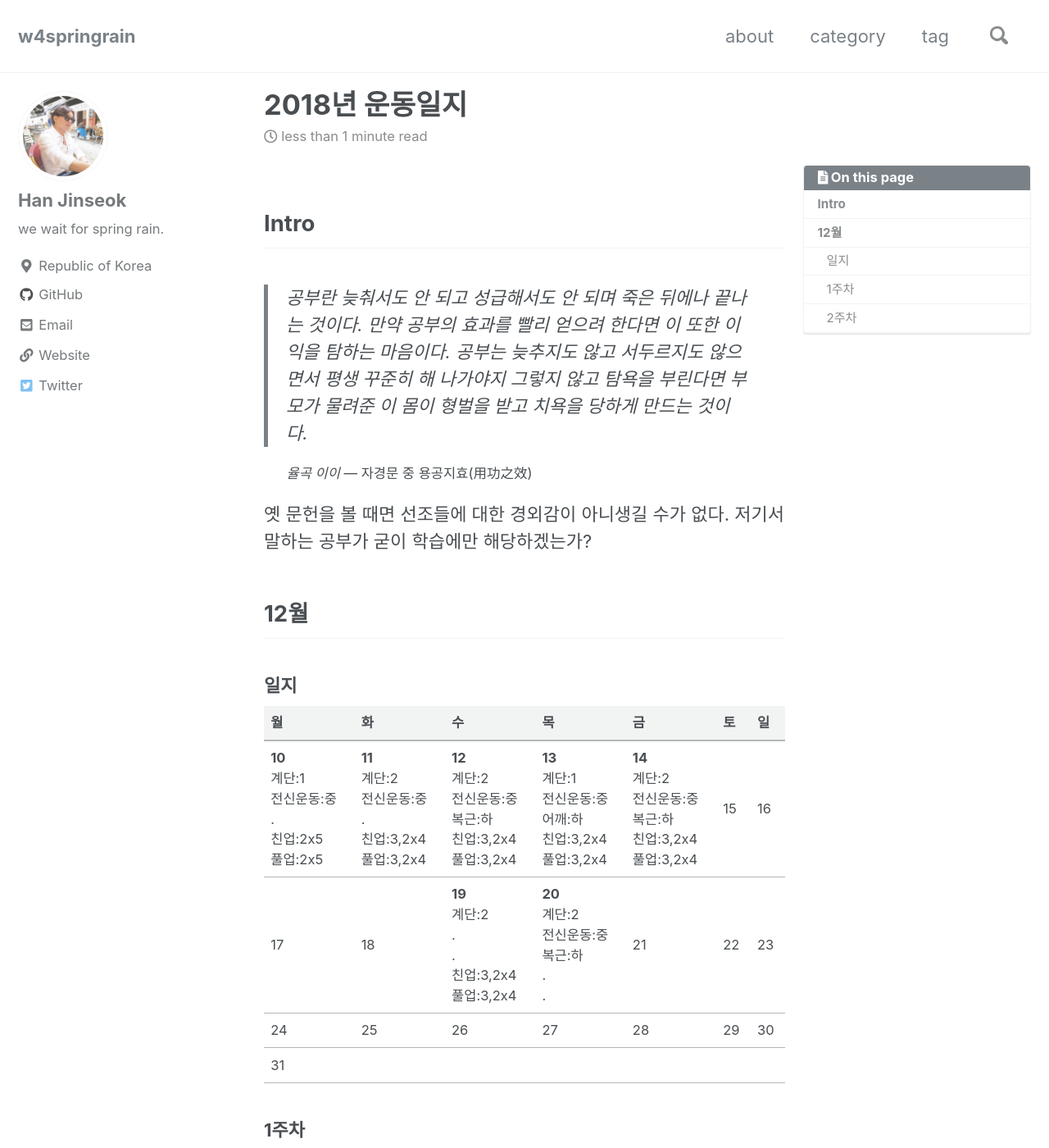
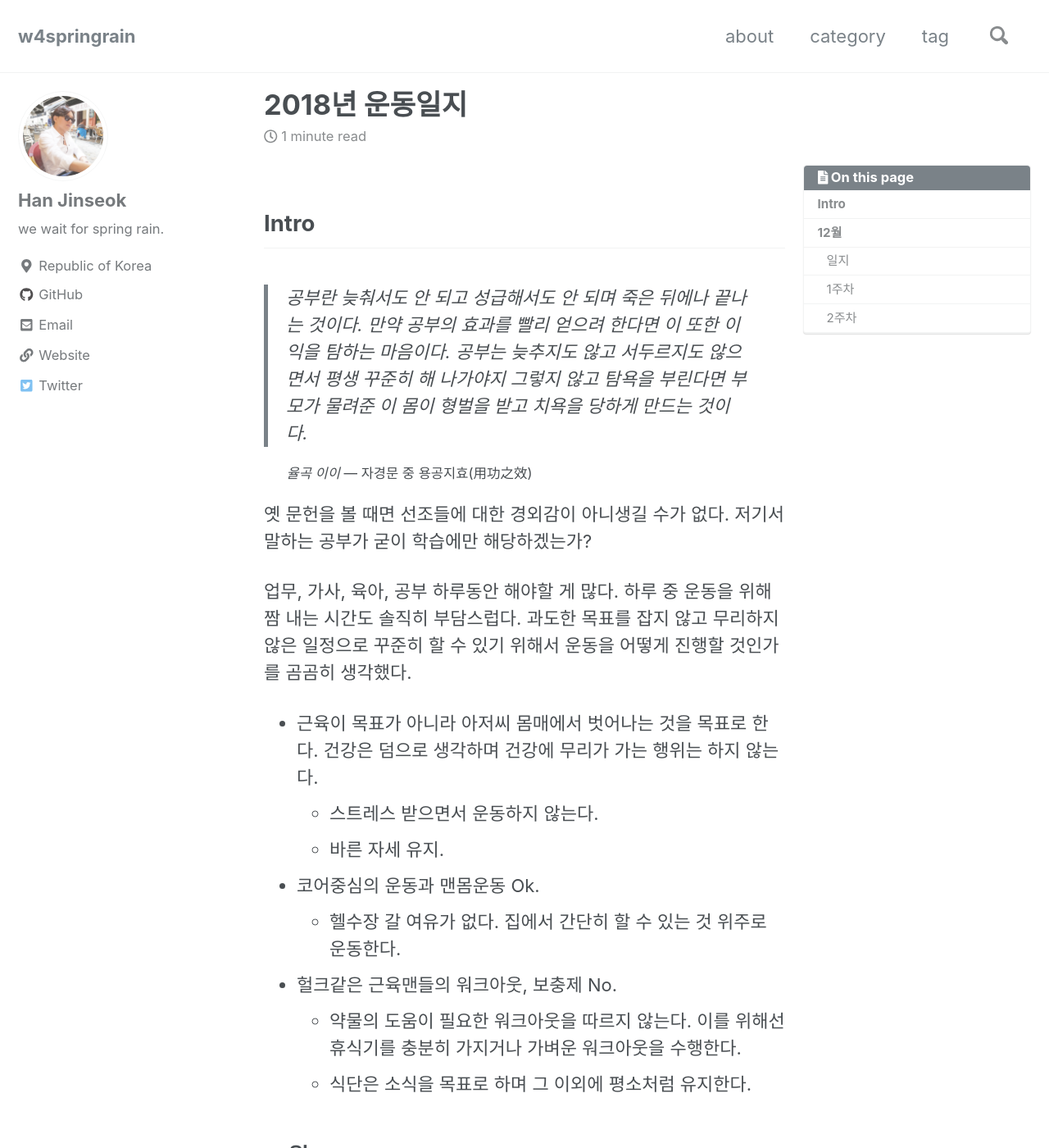
Before and after one commit to moregorenine/moregorenine.github.io, a Jekyll site: the page built from _posts/exercise/2018-12-10-exercise.md, in a window 1280 px wide and 1400 px high. Shown: the whole window at 82% size. Built offline with Jekyll 4.4.1, drawn with Linux system fonts in a browser that asks for light colours; nearby versions of some CDN libraries; comment, search, counter and statistics services are not loaded; a style sheet for code colours, icons or effects is not loaded.

Commit message:
Update 2018-12-10-exercise.md

```diff
--- a/_posts/exercise/2018-12-10-exercise.md
+++ b/_posts/exercise/2018-12-10-exercise.md
@@ -18,6 +18,16 @@ toc_sticky: true
 
 옛 문헌을 볼 때면 선조들에 대한 경외감이 아니생길 수가 없다. 저기서 말하는 공부가 굳이 학습에만 해당하겠는가?
 
+업무, 가사, 육아, 공부 하루동안 해야할 게 많다. 하루 중 운동을 위해 짬 내는 시간도 솔직히 부담스럽다. 과도한 목표를 잡지 않고 무리하지 않은 일정으로 꾸준히 할 수 있기 위해서 운동을 어떻게 진행할 것인가를 곰곰히 생각했다.
+* 근육이 목표가 아니라 아저씨 몸매에서 벗어나는 것을 목표로 한다. 건강은 덤으로 생각하며 건강에 무리가 가는 행위는 하지 않는다.
+  * 스트레스 받으면서 운동하지 않는다.
+  * 바른 자세 유지.
+* 코어중심의 운동과 맨몸운동 Ok.
+  * 헬수장 갈 여유가 없다. 집에서 간단히 할 수 있는 것 위주로 운동한다.
+* 헐크같은 근육맨들의 워크아웃, 보충제 No.
+  * 약물의 도움이 필요한 워크아웃을 따르지 않는다. 이를 위해선 휴식기를 충분히 가지거나 가벼운 워크아웃을 수행한다.
+  * 식단은 소식을 목표로 하며 그 이외에 평소처럼 유지한다.
+
 ## 12월
 
 ### 일지
```
